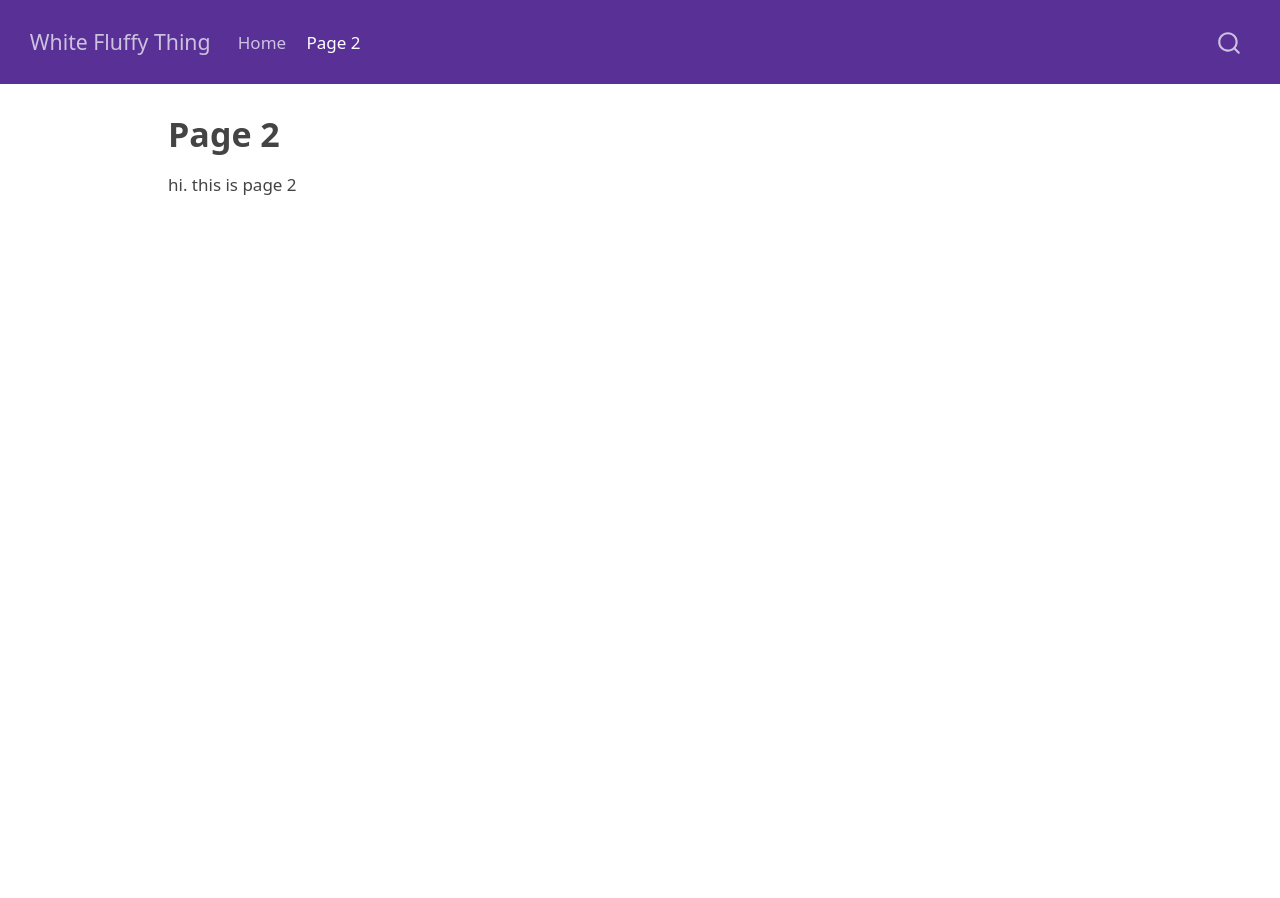
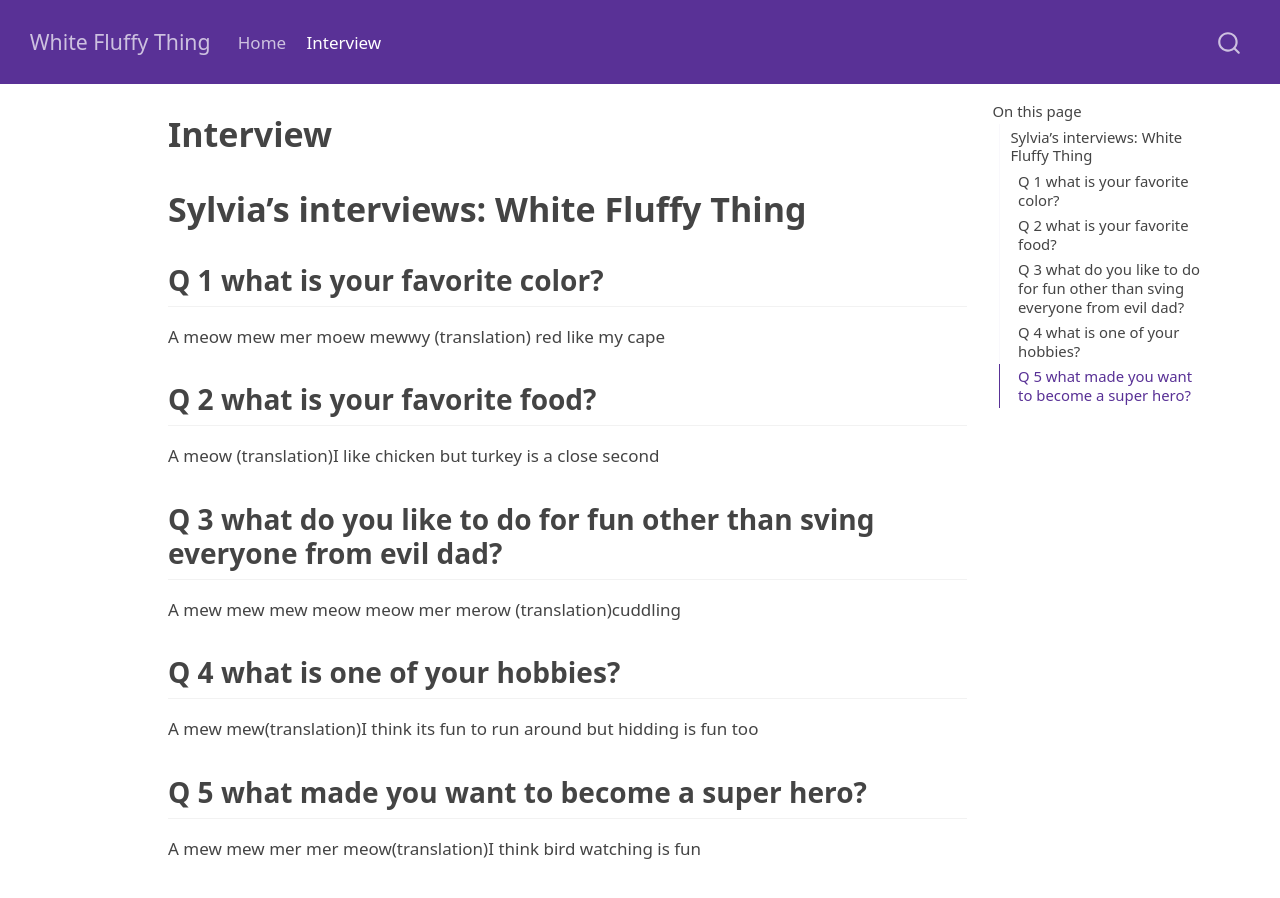
Before and after one commit to julietconklin/wft, a plain HTML site: page interview.html in a window 1280 px wide. Before the commit the page ends 800 px from the top, so only its background shows below. Drawn offline with Linux system fonts and the light colour scheme.

Commit message:
Built site for gh-pages

```diff
--- a/page2.html
+++ b/interview.html
@@ -7,7 +7,7 @@
 <meta name="viewport" content="width=device-width, initial-scale=1.0, user-scalable=yes">
 
 
-<title>Page 2 – White Fluffy Thing</title>
+<title>Interview – White Fluffy Thing</title>
 <style>
 code{white-space: pre-wrap;}
 span.smallcaps{font-variant: small-caps;}
@@ -102,8 +102,8 @@ gtag('config', 'G-Y73XCY4GTK', { 'anonymize_ip': true});
 <span class="menu-text">Home</span></a>
   </li>
   <li class="nav-item">
-    <a class="nav-link active" href="./page2.html" aria-current="page">
-<span class="menu-text">Page 2</span></a>
+    <a class="nav-link active" href="./interview.html" aria-current="page">
+<span class="menu-text">Interview</span></a>
   </li>
 </ul>
           </div> <!-- /navcollapse -->
@@ -116,15 +116,28 @@ gtag('config', 'G-Y73XCY4GTK', { 'anonymize_ip': true});
 <div id="quarto-content" class="quarto-container page-columns page-rows-contents page-layout-article page-navbar">
 <!-- sidebar -->
 <!-- margin-sidebar -->
-    <div id="quarto-margin-sidebar" class="sidebar margin-sidebar zindex-bottom">
+    <div id="quarto-margin-sidebar" class="sidebar margin-sidebar">
+        <nav id="TOC" role="doc-toc" class="toc-active">
+    <h2 id="toc-title">On this page</h2>
 
+  <ul>
+  <li><a href="#sylvias-interviews-white-fluffy-thing" id="toc-sylvias-interviews-white-fluffy-thing" class="nav-link active" data-scroll-target="#sylvias-interviews-white-fluffy-thing">Sylvia’s interviews: White Fluffy Thing</a>
+  <ul class="collapse">
+  <li><a href="#q-1-what-is-your-favorite-color" id="toc-q-1-what-is-your-favorite-color" class="nav-link" data-scroll-target="#q-1-what-is-your-favorite-color">Q 1 what is your favorite color?</a></li>
+  <li><a href="#q-2-what-is-your-favorite-food" id="toc-q-2-what-is-your-favorite-food" class="nav-link" data-scroll-target="#q-2-what-is-your-favorite-food">Q 2 what is your favorite food?</a></li>
+  <li><a href="#q-3-what-do-you-like-to-do-for-fun-other-than-sving-everyone-from-evil-dad" id="toc-q-3-what-do-you-like-to-do-for-fun-other-than-sving-everyone-from-evil-dad" class="nav-link" data-scroll-target="#q-3-what-do-you-like-to-do-for-fun-other-than-sving-everyone-from-evil-dad">Q 3 what do you like to do for fun other than sving everyone from evil dad?</a></li>
+  <li><a href="#q-4-what-is-one-of-your-hobbies" id="toc-q-4-what-is-one-of-your-hobbies" class="nav-link" data-scroll-target="#q-4-what-is-one-of-your-hobbies">Q 4 what is one of your hobbies?</a></li>
+  <li><a href="#q-5-what-made-you-want-to-become-a-super-hero" id="toc-q-5-what-made-you-want-to-become-a-super-hero" class="nav-link" data-scroll-target="#q-5-what-made-you-want-to-become-a-super-hero">Q 5 what made you want to become a super hero?</a></li>
+  </ul></li>
+  </ul>
+</nav>
     </div>
 <!-- main -->
 <main class="content" id="quarto-document-content">
 
 <header id="title-block-header" class="quarto-title-block default">
 <div class="quarto-title">
-<h1 class="title">Page 2</h1>
+<h1 class="title">Interview</h1>
 </div>
 
 
@@ -141,9 +154,31 @@ gtag('config', 'G-Y73XCY4GTK', { 'anonymize_ip': true});
 </header>
 
 
-<p>hi. this is page 2</p>
+<section id="sylvias-interviews-white-fluffy-thing" class="level1">
+<h1>Sylvia’s interviews: White Fluffy Thing</h1>
+<section id="q-1-what-is-your-favorite-color" class="level2">
+<h2 class="anchored" data-anchor-id="q-1-what-is-your-favorite-color">Q 1 what is your favorite color?</h2>
+<p>A meow mew mer moew mewwy (translation) red like my cape</p>
+</section>
+<section id="q-2-what-is-your-favorite-food" class="level2">
+<h2 class="anchored" data-anchor-id="q-2-what-is-your-favorite-food">Q 2 what is your favorite food?</h2>
+<p>A meow (translation)I like chicken but turkey is a close second</p>
+</section>
+<section id="q-3-what-do-you-like-to-do-for-fun-other-than-sving-everyone-from-evil-dad" class="level2">
+<h2 class="anchored" data-anchor-id="q-3-what-do-you-like-to-do-for-fun-other-than-sving-everyone-from-evil-dad">Q 3 what do you like to do for fun other than sving everyone from evil dad?</h2>
+<p>A mew mew mew meow meow mer merow (translation)cuddling</p>
+</section>
+<section id="q-4-what-is-one-of-your-hobbies" class="level2">
+<h2 class="anchored" data-anchor-id="q-4-what-is-one-of-your-hobbies">Q 4 what is one of your hobbies?</h2>
+<p>A mew mew(translation)I think its fun to run around but hidding is fun too</p>
+</section>
+<section id="q-5-what-made-you-want-to-become-a-super-hero" class="level2">
+<h2 class="anchored" data-anchor-id="q-5-what-made-you-want-to-become-a-super-hero">Q 5 what made you want to become a super hero?</h2>
+<p>A mew mew mer mer meow(translation)I think bird watching is fun</p>
 
 
+</section>
+</section>
 
 </main> <!-- /main -->
 <script id="quarto-html-after-body" type="application/javascript">
--- a/sitemap.xml
+++ b/sitemap.xml
@@ -1,11 +1,11 @@
 <?xml version="1.0" encoding="UTF-8"?>
 <urlset xmlns="http://www.sitemaps.org/schemas/sitemap/0.9">
   <url>
-    <loc>https://julietconklin.github.io/wft/page2.html</loc>
-    <lastmod>2025-01-27T02:30:51.993Z</lastmod>
+    <loc>https://julietconklin.github.io/wft/interview.html</loc>
+    <lastmod>2025-01-31T21:03:39.811Z</lastmod>
   </url>
   <url>
     <loc>https://julietconklin.github.io/wft/index.html</loc>
-    <lastmod>2025-01-27T02:30:51.993Z</lastmod>
+    <lastmod>2025-01-31T21:05:16.009Z</lastmod>
   </url>
 </urlset>
```
Also changed, not shown: index.html (+2 -3 lines), search.json (+40 -5 lines), 1 other file.
